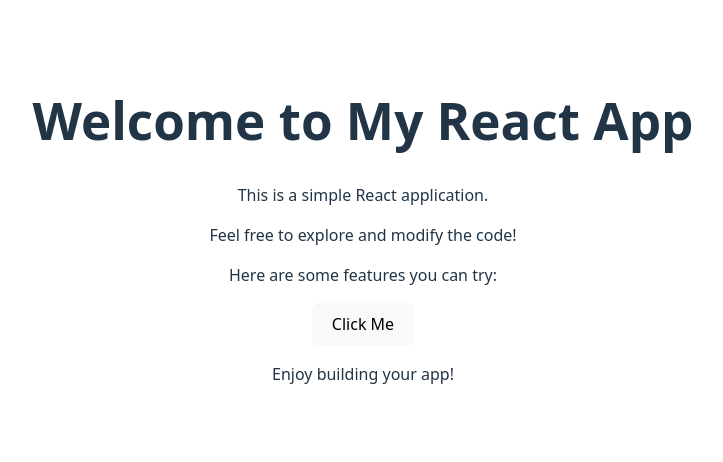
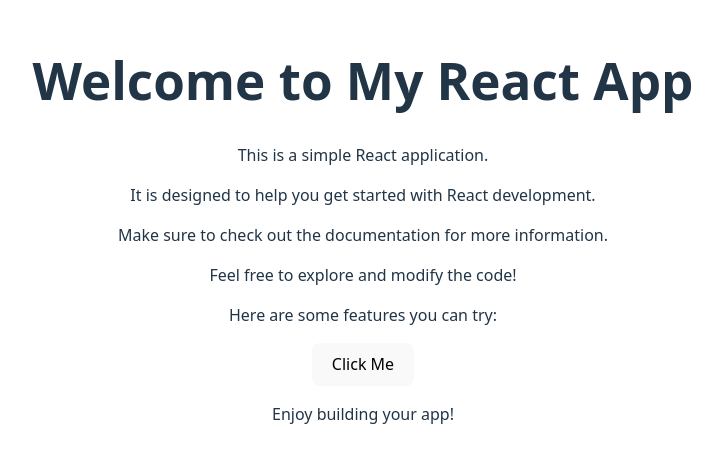
Before and after one commit to Ragul-M007/new-doc, a React (Vite) app: page / in a window 1280 px wide. Shown: the part 170-632 px from the top of the page, without its empty margins (277-1000 px from the left). Built offline with nearby package versions, Linux system fonts and the light colour scheme.

Commit message:
Describe your change

```diff
--- a/src/App.jsx
+++ b/src/App.jsx
@@ -5,6 +5,8 @@
     <div>
       <h1>Welcome to My React App</h1>
       <p>This is a simple React application.</p>
+      <p>It is designed to help you get started with React development.</p>
+      <p>Make sure to check out the documentation for more information.</p>
       <p>Feel free to explore and modify the code!</p>
       <p>Here are some features you can try:</p>
       <button onClick={() => alert('Button clicked!')}>Click Me</button>
```
